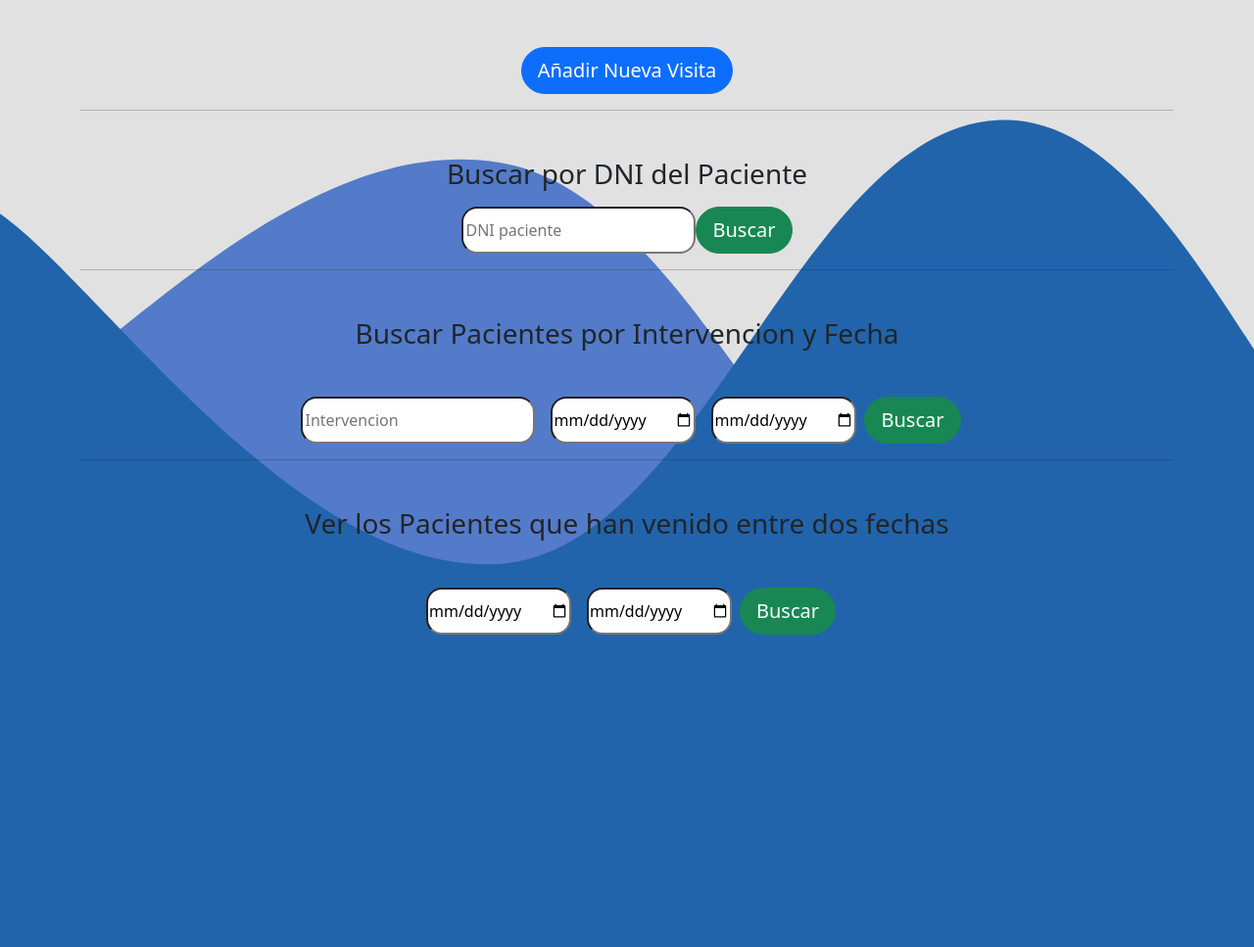
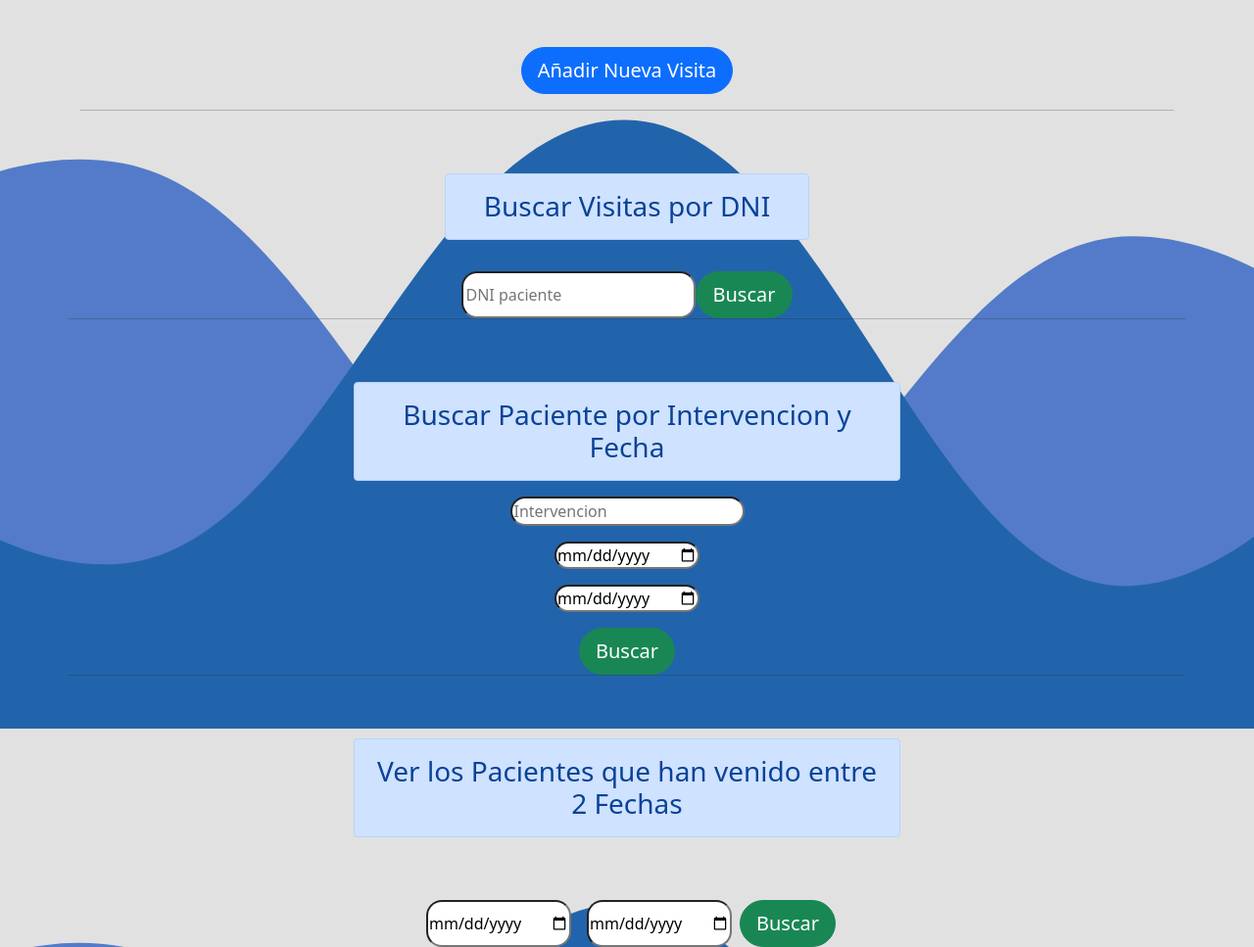
Before and after one commit to Borjapc417/clinicapp, a Django app: page /visita/ in a window 1280 px wide. Shown: the part 56-1023 px from the top of the page at 98% size. Before the commit the page ends 704 px from the top, so only its background shows below. Run offline with Django 4.2, Linux system fonts and the light colour scheme; the visitor is signed in with stand-in values (Sample User, id 1); data that the repository does not hold is empty; some libraries are stand-ins or nearby versions.

Commit message:
Mejoras de IU

```diff
--- a/clinicapp/cita/templates/add_citas.html
+++ b/clinicapp/cita/templates/add_citas.html
@@ -144,7 +144,7 @@
                               </option>
                             {% endfor %}
                           </select>
-                          <label class="form-label" for="duracion">Duraciones</label>
+                          <label class="form-label" for="duracion">Duracion</label>
                         </div>
                       </div>
                     </div>
--- a/clinicapp/cita/templates/citas.html
+++ b/clinicapp/cita/templates/citas.html
@@ -30,10 +30,10 @@
                     </a>
 
                     <ul class="dropdown-menu dropdown-menu-dark" aria-labelledby="dropdownMenuLink">
-                      <li><a class="dropdown-item" href="/cita/update/{{ c.id }}">Editar</a></li>
-                      <li><a class="dropdown-item" href="/cita/borrar/{{ c.id }}">Borrar</a></li>
+                      <li><a class="dropdown-item text-center" href="/cita/update/{{ c.id }}">Editar</a></li>
+                      <li><a class="dropdown-item text-center" href="/cita/borrar/{{ c.id }}">Borrar</a></li>
                       {% if c.id_paciente %}
-                      <li><a class="dropdown-item" href="/paciente/{{ c.id_paciente.id }}">Ver Paciente</a></li>
+                      <li><a class="dropdown-item text-center" href="/paciente/{{ c.id_paciente.id }}">Ver Paciente</a></li>
                       {% endif %}
                     </ul>
                   </div>
--- a/clinicapp/visita/templates/main_visita.html
+++ b/clinicapp/visita/templates/main_visita.html
@@ -19,16 +19,24 @@
                     {% endfor %}
                   {% endif %}
                   <hr>
-                  <h3 class="d-flex justify-content-center mt-5">Buscar por DNI del Paciente</h3>
+                  <div class="d-flex justify-content-center">
+                    <h3 class="col-4 mt-5 text-center alert alert-primary" role="alert">Buscar Visitas por DNI</h3>
+                  </div>
+                </div>
                     <form action="/visita/buscar/paciente/dni" method="post" class="d-flex justify-content-center mt-3">
                         {% csrf_token %}
                         <input type="text" name="dni" style="border-radius: 1rem;"placeholder="DNI paciente"/>
                         <input class="btn btn-success btn-lg" type="submit" value="Buscar" style="border-radius: 2rem;"/>
                     </form>
                     <hr>
-                    <h3 class="d-flex justify-content-center mt-5">Buscar Pacientes por Intervencion y Fecha</h3>
-                    <form action="/visita/buscar/paciente/intervencion" method="post" class="d-flex justify-content-center mt-5">
+                    <div class="d-flex justify-content-center">
+                        <h3 class="col-6 mt-5 text-center alert alert-primary" role="alert">Buscar Paciente por Intervencion y Fecha</h3>
+                    </div>
+                    <div class="container text-center">
+                        <div class="row justify-content-md-center">
+                            <form action="/visita/buscar/paciente/intervencion" method="post">
                                 {% csrf_token %}
+                                <div class="col-md-auto">
                                     <input type="text" class="mx-2" name="intervencion" list="datalist_intervencion" autocomplete="off" style="border-radius: 1rem;"placeholder="Intervencion"/>
                                     <datalist id="datalist_intervencion">
                                         {% for i in intervenciones %}
@@ -37,13 +45,24 @@
                                         </option>
                                         {% endfor %}
                                     </datalist>
+                                </div>
+                                <div class="col-md-auto mt-3">
                                     <input type="date" class="mx-2" name="fecha_i" style="border-radius: 1rem;" placeholder="Fecha mas temprana"/>
+                                </div>
+                                <div class="col-md-auto mt-3">
                                     <input type="date" class="mx-2" name="fecha_f" style="border-radius: 1rem;" placeholder="Fecha mas tardia"/>
+                                </div>
+                                <div class="col-md-auto mt-3">
                                     <input class="btn btn-success btn-lg" type="submit" value="Buscar" style="border-radius: 2rem;"/>
+                                </div>
                                 </form>
+                        </div>
+                    </div>
 
                     <hr>
-                    <h3 class="d-flex justify-content-center mt-5">Ver los Pacientes que han venido entre dos fechas</h3>
+                    <div class="d-flex justify-content-center">
+                        <h3 class="col-6 mt-5 text-center alert alert-primary" role="alert">Ver los Pacientes que han venido entre 2 Fechas</h3>
+                      </div>
                       <form action="/visita/buscar/paciente/fecha" method="post" class="d-flex justify-content-center mt-5">
                         {% csrf_token %}
                         <input type="date" class="mx-2" name="fecha_i" style="border-radius: 1rem;" placeholder="Fecha mas temprana"/>
```
Also changed, not shown: clinicapp/cita/templates/main_citas.html (+20 -3 lines), clinicapp/paciente/templates/main.html (+13 -4 lines), clinicapp/paciente/templates/todos.html (+11 -5 lines), clinicapp/visita/templates/visitas.html (+5 -5 lines). Lines whose indentation alone changed are shown as unchanged.
